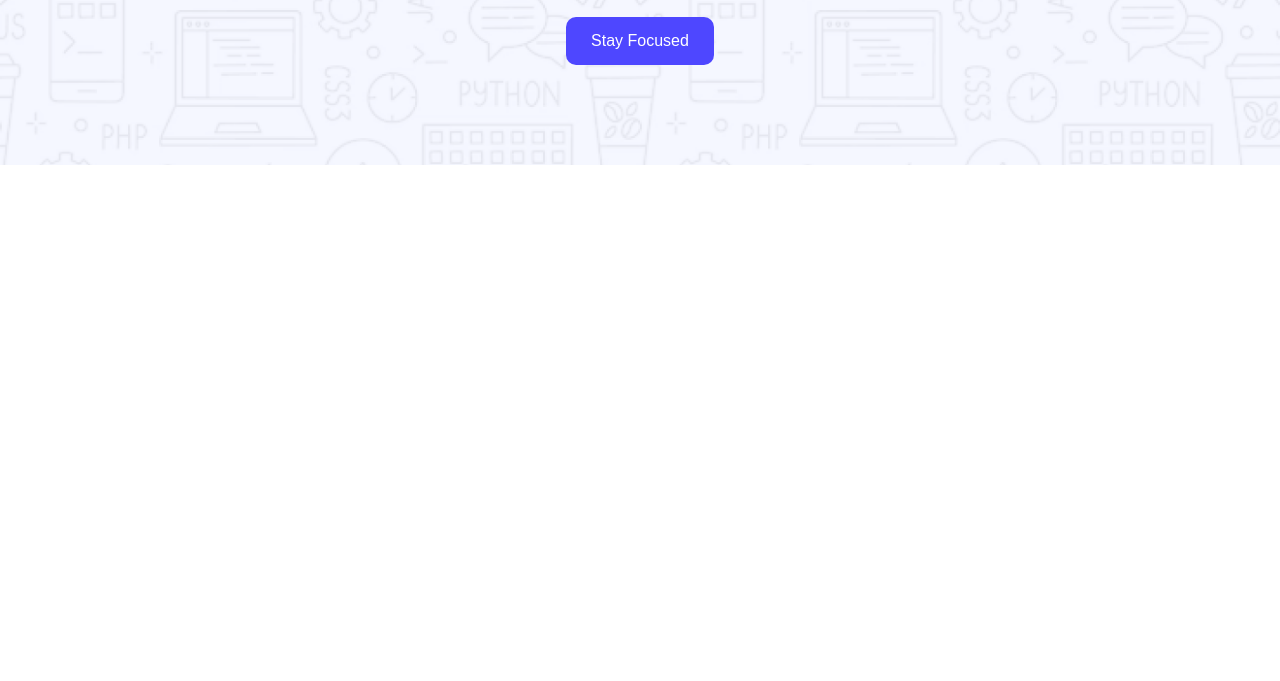
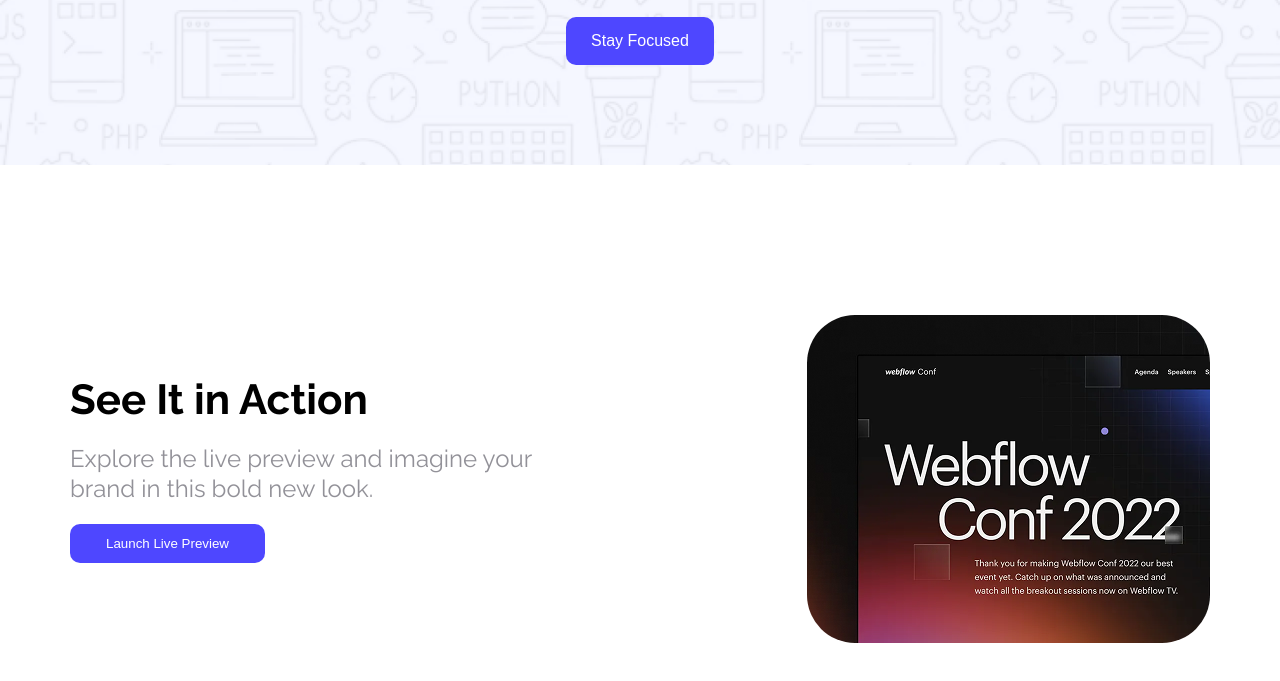
Before and after one commit to onik-nandi/Assignment_1-HTML-CSS-, a plain HTML site: page index.html in a window 1280 px wide. Shown: the part 401-1082 px from the top of the page. Before the commit the page ends 800 px from the top, so only its background shows below. Drawn offline with Linux system fonts and the light colour scheme.

Commit message:
action area completed

```diff
--- a/CSS/style.css
+++ b/CSS/style.css
@@ -91,5 +91,50 @@ body{
     font-size: 16px;
 }
 /* banner area ends */
+/* header */
 
-/* header */
+/* main  area */
+main{
+    max-width: 1140px;
+    margin: 0 auto;
+}
+/* action area */
+.action-content {
+    display: flex;
+    justify-content: space-between;
+    align-items: center;
+    margin-bottom: 115px;
+}
+.action-content  .action-details{
+    max-width: 510px;
+}
+.action-content  .action-details h1{
+    font-size: 42px;
+    margin-top: -20px;
+}
+.action-content  .action-details .btn-action{
+    padding: 12px 36px;
+}
+.action-content  .action-details .action-pera{
+   font-family: "Raleway", sans-serif;
+  font-weight: regular;
+  line-height: 30px;
+  font-style: normal;
+  font-size: 24px;
+  color:rgba(37, 36, 50, 0.5);
+  padding: 20px 0;
+}
+.action-content .action-img{
+    width: 403px;
+    height: 328px;
+}
+.action-content .action-img img{
+    width: 100%;
+    height: 100%;
+    border-radius: 48px;
+}
+/* action area */
+
+
+
+/* main  area */
--- a/index.html
+++ b/index.html
@@ -17,7 +17,9 @@
       </nav>
       <!-- banner section -->
       <div class="banner-area">
-        <h1 class="header-txt banner-h1">Cool Dark UI Template for Webflow Agencies!</h1>
+        <h1 class="header-txt banner-h1">
+          Cool Dark UI Template for Webflow Agencies!
+        </h1>
         <button class="btn-common btn-banner">Stay Focused</button>
       </div>
       <!-- banner section -->
@@ -26,8 +28,20 @@
     <!-- main section -->
     <main>
       <!-- action section -->
-        <section>
-
+      <section class="action-area">
+        <div class="action-content">
+          <div class="action-details">
+            <h1 class="header_txt">See It in Action</h1>
+            <p class="action-pera">
+              Explore the live preview and imagine your brand in this bold new
+              look.
+            </p>
+            <button class="btn-common btn-action">Launch Live Preview</button>
+          </div>
+          <div class="action-img">
+            <img src="./Images/wc-mini.png" alt="">
+          </div>
+        </div>
       </section>
       <!-- action section -->
     </main>
```
Lines whose indentation alone changed are shown as unchanged.
